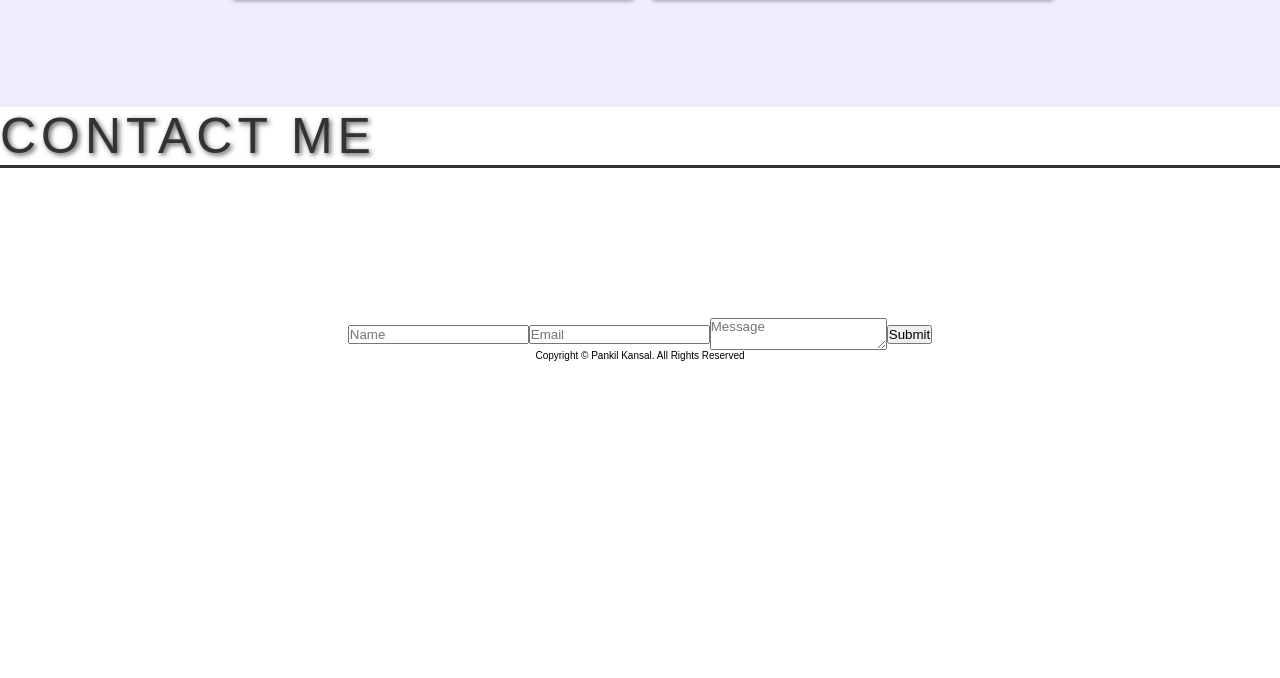
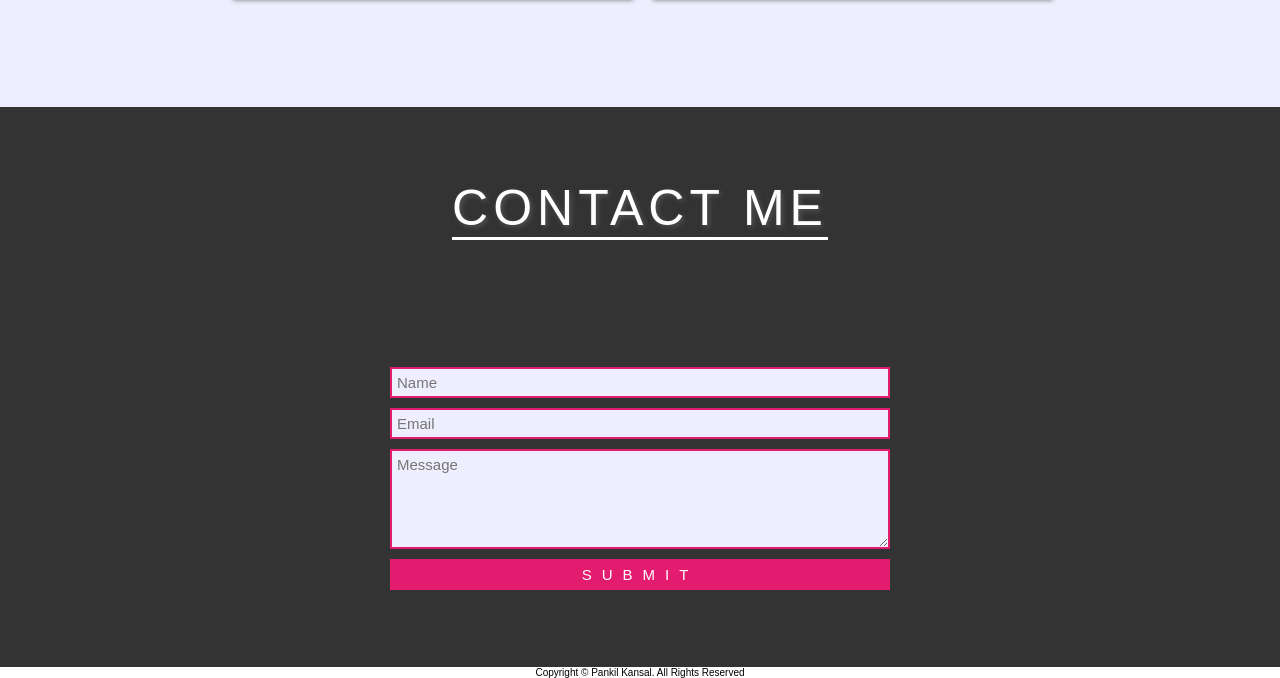
Before and after one commit to Pankilkansal/Pankilkansal-Project-1-Group-12, a plain HTML site: page index.html in a window 1280 px wide. Shown: the part 2271-2949 px from the top of the page. Before the commit the page ends 2632 px from the top, so only its background shows below. Drawn offline with Linux system fonts and the light colour scheme.

Commit message:
section 4 styles

```diff
--- a/style.css
+++ b/style.css
@@ -292,7 +292,6 @@
   .project:hover .project-img {
     opacity: 0.2;
   }
-
   .project-link {
     font-size: 2rem;
     font-weight: 500;
@@ -311,3 +310,52 @@
     transition: bottom 0.3s 0.3s;
   }
   /* End of Section 3 */
+
+  /* Section 4 */
+.section-4 {
+    width: 100%;
+    height: 70vh;
+    background-color: #333;
+    display: flex;
+    flex-direction: column;
+    align-items: center;
+    justify-content: space-evenly;
+  }
+
+  .section-4-heading {
+    color: #fff;
+    box-shadow: none;
+    border-color: #fff;
+    margin-bottom: 5rem;
+  }
+
+  .contact-form {
+    width: 50rem;
+    flex-direction: column;
+  }
+
+  .contact-form input,
+  .contact-form textarea {
+    width: 100%;
+    padding: 0.5rem;
+    margin: 0.5rem 0;
+    background-color: #eef;
+    font-size: 1.5rem;
+    border: 0.2rem solid #e41c6f;
+    color: #555;
+  }
+
+  .contact-form textarea {
+    height: 10rem;
+    max-height: 15rem;
+    max-width: 100%;
+  }
+
+  .contact-form .contact-form-btn {
+    background-color: #e41c6f;
+    color: #fff;
+    text-transform: uppercase;
+    letter-spacing: 1rem;
+    cursor: pointer;
+  }
+  /* End of Section 4 */
```
